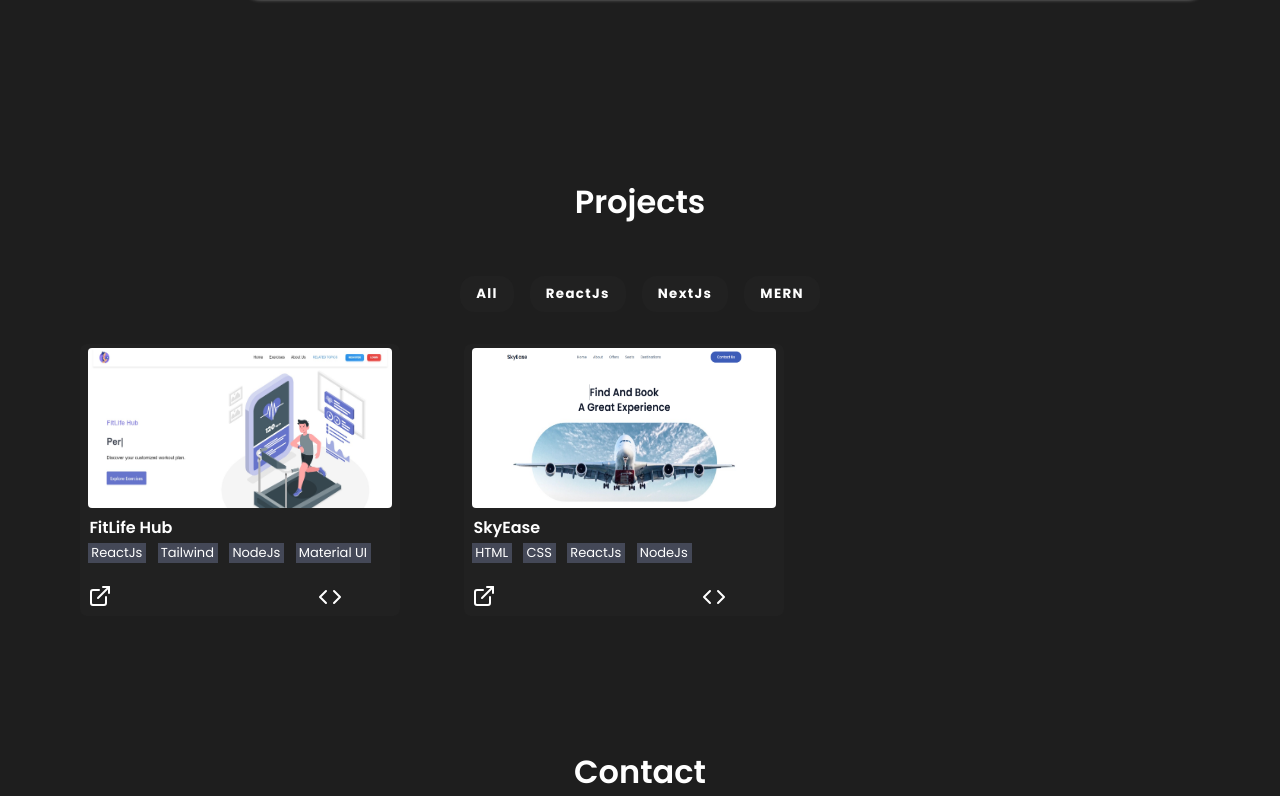
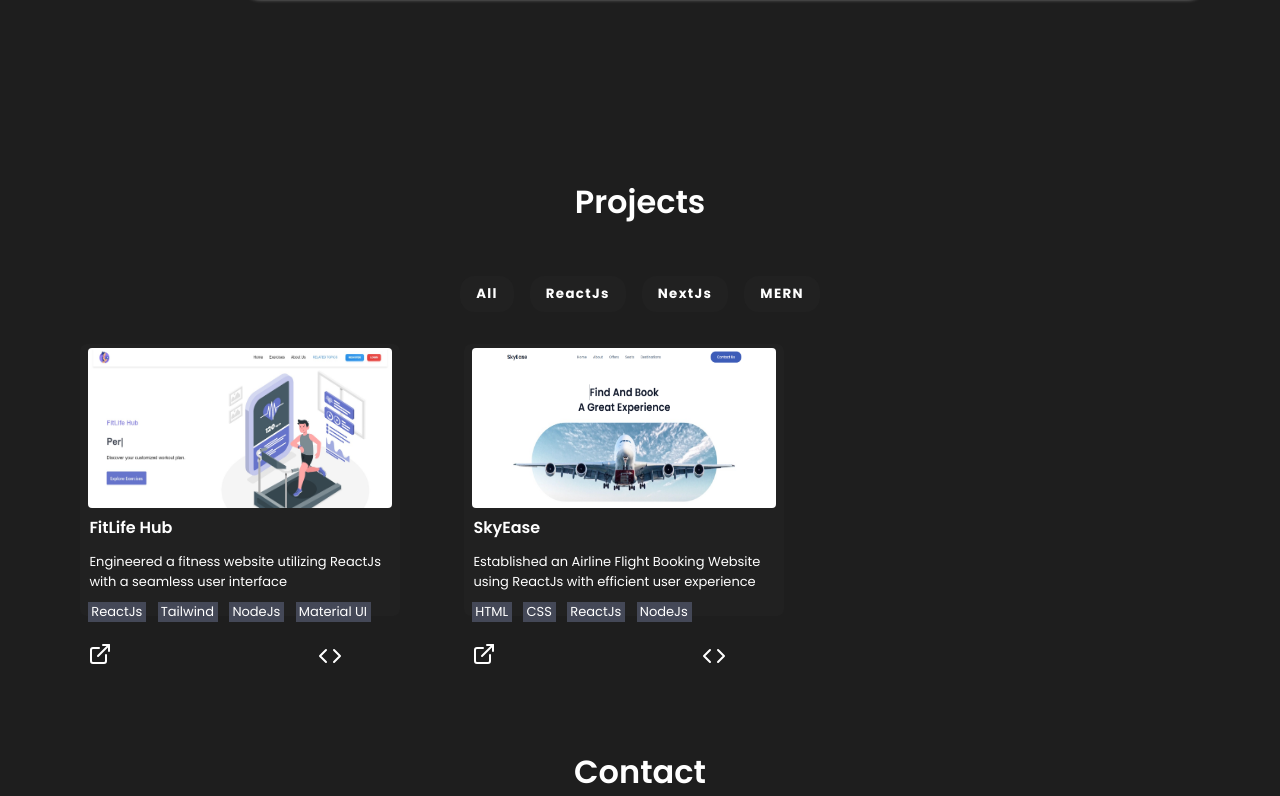
Before and after one commit to Megamind0407/React-Portfolio, a React (Create React App) app: page / in a window 1280 px wide. Shown: the part 2412-3208 px from the top of the page. Built offline with nearby package versions, Linux system fonts and the light colour scheme.

Commit message:
Add project description

```diff
--- a/src/components/Projects/project.css
+++ b/src/components/Projects/project.css
@@ -77,7 +77,12 @@
     padding: 3px;
     margin-left: 0.4rem;
 }
-
+.desc{
+    font-family: "Poppins", sans-serif;
+    font-size: 13px;
+    font-weight: 400;
+    color: #fff;
+}
 .btns {
     display: flex;
     margin-left: 0.5rem;
@@ -129,7 +134,7 @@
 
 .buttons {
     display: flex;
-    flex-direction: row;
+    flex-direction:row;
     align-items: center;
 }
 
--- a/src/components/Projects/project.js
+++ b/src/components/Projects/project.js
@@ -32,6 +32,9 @@ const Project = () => {
                         <img src={Project1} alt="FitLife Hub" />
                     </div>
                     <div className='project-title'>FitLife Hub</div>
+                    <div className='desc'>
+                        <p>Engineered a fitness website utilizing ReactJs with a seamless user interface</p>
+                    </div>
                     <div className='btns'>
                         <div className='bt1'><span className='text'>ReactJs</span></div>
                         <div className='bt2'><span className='text'>Tailwind</span></div>
@@ -62,6 +65,9 @@ const Project = () => {
                         <img src={Project2} alt="Sky Ease" />
                     </div>
                     <div className='project-title'>SkyEase</div>
+                    <div className='desc'>
+                        <p>Established an Airline Flight Booking Website using ReactJs with efficient user experience</p>
+                    </div>
                     <div className='btns'>
                         <div className='bt1'><span className='text'>HTML</span></div>
                         <div className='bt3'><span className='text'>CSS</span></div>
```
